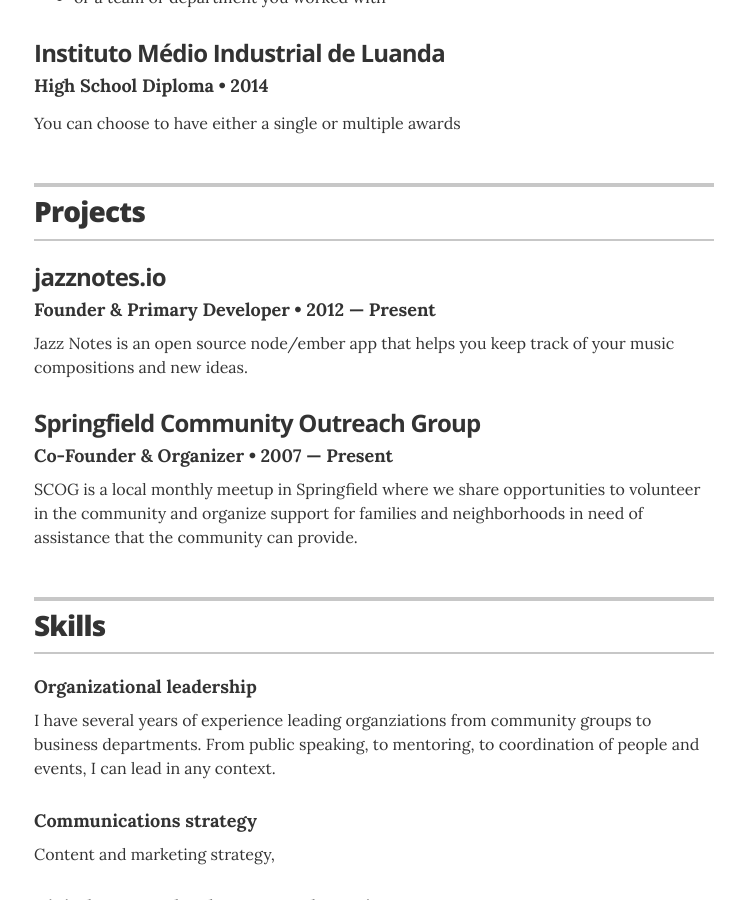
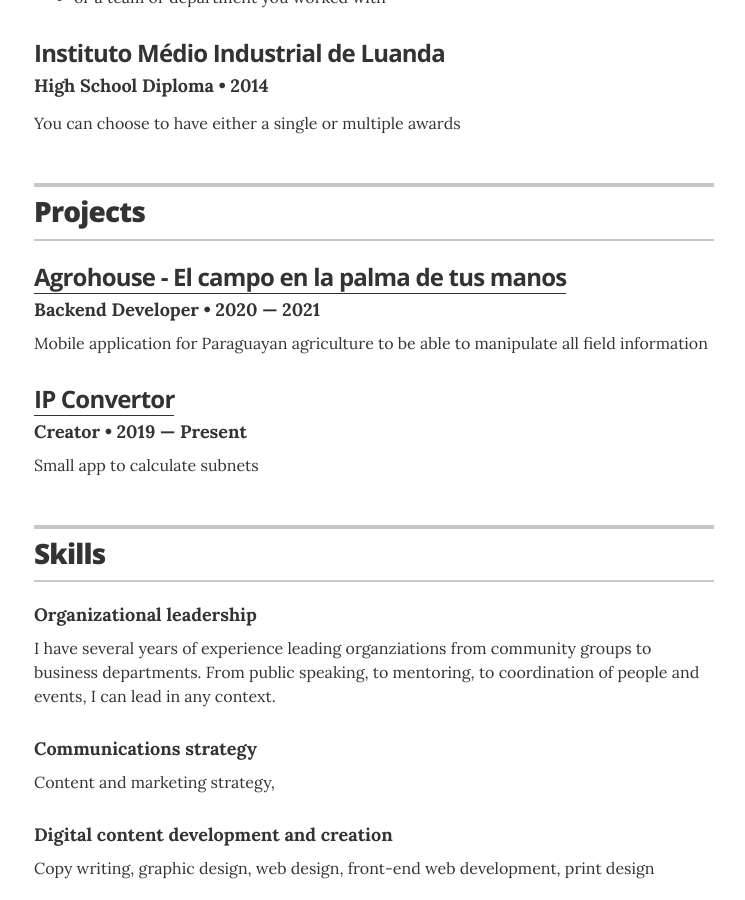
Before and after one commit to joselluis7/joselluis7.github.io, a Jekyll site: the page built from index.html, in a window 1280 px wide and 900 px high, scrolled down 1460 px. Shown: the whole window, without its empty margins (266-1011 px from the left). Built offline with Jekyll 4.4.1, drawn with Linux system fonts in a browser that asks for light colours; some of the changed text lies outside the part shown.

Commit message:
Add new project content

```diff
--- /dev/null
+++ b/_data/languages.yml
@@ -0,0 +1,5 @@
+# links
+- url: "#"
+  description: Português - Fluent
+- url: "#"
+  description: Inglês - Fluent
--- a/_data/links.yml
+++ /dev/null
@@ -1,5 +0,0 @@
-# links
-- url: "#"
-  description: Springfield Jazz Enthusiasts
-- url: "#"
-  description: Springfield Young Professionals
--- a/_data/projects.yml
+++ b/_data/projects.yml
@@ -1,16 +1,15 @@
 # Projects
 # uncomment the urls if you wish to display them, and add your own URL
 
-# jazznotes.io
-- project: jazznotes.io
-  role: Founder & Primary Developer
-  duration: 2012 &mdash; Present
-  # url: "#"
-  description: Jazz Notes is an open source node/ember app that helps you keep track of your music compositions and new ideas.
-
-# Springfield Community Outreach Group
-- project: Springfield Community Outreach Group
-  role: Co-Founder & Organizer
-  duration: 2007 &mdash; Present
-  # url: "#"
-  description: SCOG is a local monthly meetup in Springfield where we share opportunities to volunteer in the community and organize support for families and neighborhoods in need of assistance that the community can provide.
+# Agrohouse
+- project: Agrohouse - El campo en la palma de tus manos
+  role: Backend Developer
+  duration: 2020 &mdash; 2021
+  url: "https://agrohouse.com.py/"
+  description: Mobile application for Paraguayan agriculture to be able to manipulate all field information
+# APP
+- project: IP Convertor
+  role: Creator
+  duration: 2019 &mdash; Present
+  url: "http://ipconvertor.pythonanywhere.com/"
+  description: Small app to calculate subnets
--- a/_layouts/resume.html
+++ b/_layouts/resume.html
@@ -209,13 +209,13 @@
       <section class="content-section">
 
         <header class="section-header">
-          <h2>Additional Links</h2>
+          <h2>Languages</h2>
         </header>
 
         <div class="resume-item">
           <ul class="resume-item-list">
-            {% for link in site.data.links %}
-            <li><a href={{ link.url }} itemprop="url">{{ link.description }}</a></li>
+            {% for language in site.data.languages %}
+            <li><a href={{ language.url }} itemprop="url">{{ language.description }}</a></li>
             {% endfor %}
           </ul>
         </div>
```
